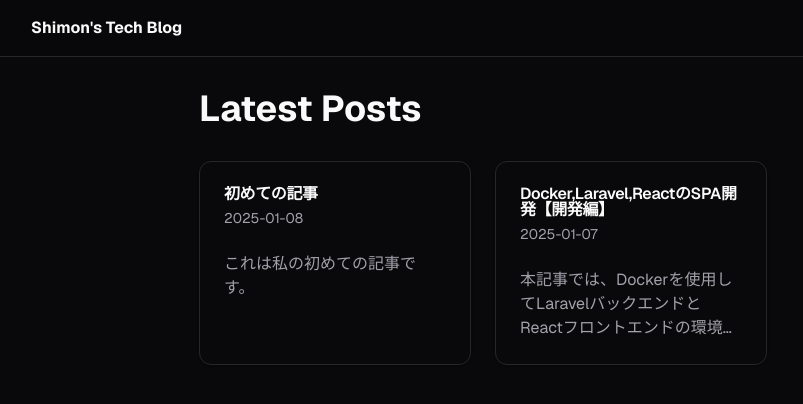
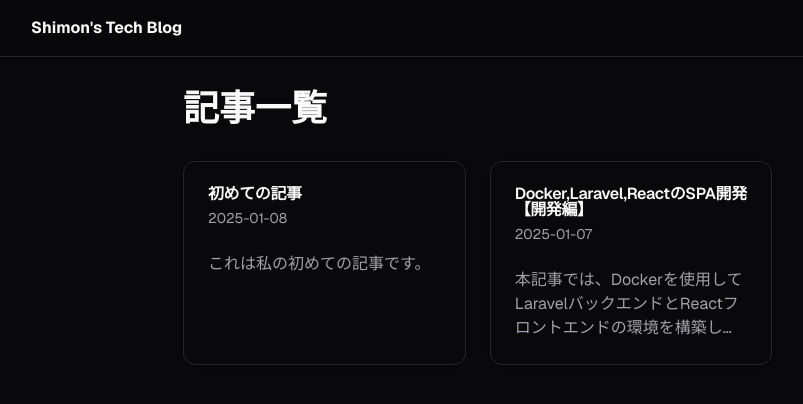
Before and after one commit to SI-Monxy/tech-blog-front, a Next.js app: page / in a window 1280 px wide. Shown: the top 404 px of the page, without its empty margins (9-812 px from the left). Built offline with nearby package versions, Linux system fonts and the light colour scheme.

Commit message:
記事詳細ページも中央寄せに変更

```diff
--- a/src/app/[id]/page.tsx
+++ b/src/app/[id]/page.tsx
@@ -24,7 +24,7 @@ export default async function PostPage({ params }: Props) {
   const content = await markdownToHtml(post.contentHtml);
 
   return (
-    <article className="container max-w-4xl py-8">
+    <article className="container max-w-4xl mx-auto py-8">
         <BackButton />
         <header className="mb-8">
             <h1 className="scroll-m-20 text-4xl font-bold tracking-tight mb-2">
--- a/src/app/page.tsx
+++ b/src/app/page.tsx
@@ -6,8 +6,8 @@ import { PostsSkeleton } from '@/components/skeletons'
 
 export default async function Home() {
   return (
-    <div className="container max-w-4xl mx-auto px-4 py-8">
-      <h1 className="text-4xl font-bold mb-8">Latest Posts</h1>
+    <div className="container max-w-4xl mx-auto py-8">
+      <h1 className="text-4xl font-bold mb-8">記事一覧</h1>
       <Suspense fallback={<PostsSkeleton />}>
         <PostsList />
       </Suspense>
```
Lines whose indentation alone changed are shown as unchanged.
